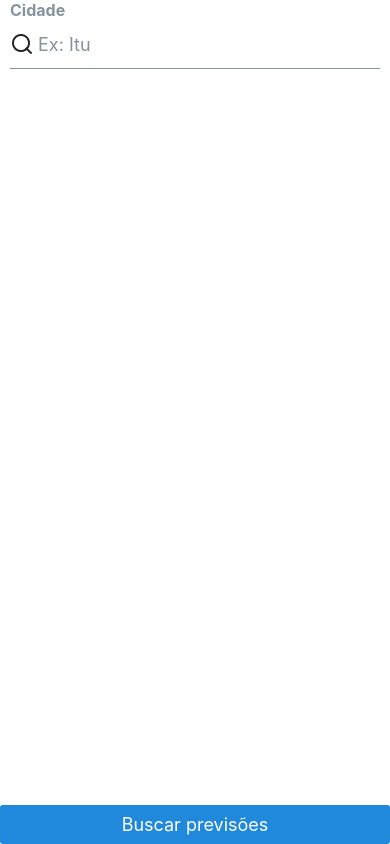
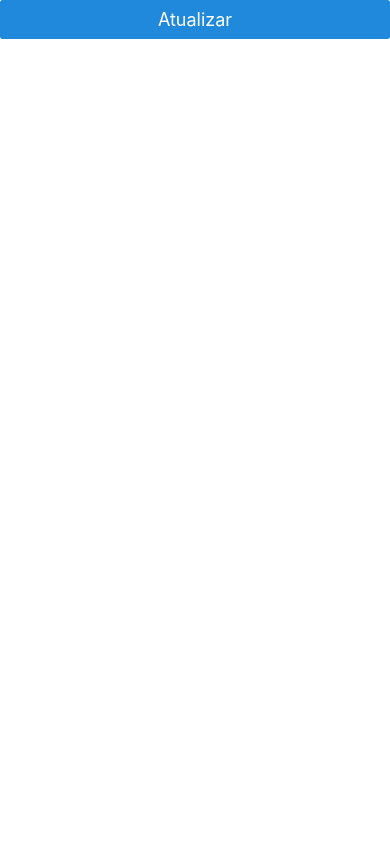
Before and after one commit to luanLTS/pdm-projeto-previsao-climatica, a React Native app: screen / in a window 390 px wide. Built offline with nearby package versions, Linux system fonts and the light colour scheme.

Commit message:
feat: implementa busca do historico da oracle cloud e estrutura da lista

```diff
--- a/App.js
+++ b/App.js
@@ -3,9 +3,10 @@ import { StyleSheet, Text, View } from "react-native";
 import { useEffect } from "react";
 import { getData } from "./services/OpenWeatherService";
 import SearchScreen from "./screens/SearchScreen";
+import HistoryScreen from "./screens/HistoryScreen";
 
 export default function App() {
-    return <SearchScreen />;
+    return <HistoryScreen />;
 }
 
 const styles = StyleSheet.create({
--- a/components/HistoryComponent.js
+++ b/components/HistoryComponent.js
@@ -1,10 +1,45 @@
-import { StyleSheet, Text, View } from "react-native";
-import React from "react";
+import { SafeAreaView, ScrollView, StyleSheet, Text, View } from "react-native";
+import React, { useState } from "react";
+import { Button, ListItem } from "@rneui/themed";
+import { getHistory } from "../services/OracleService";
+import ListComponent from "./ListComponent";
 
 const HistoryComponent = () => {
+    const [historyForecast, setHistoryForecast] = useState([]);
+
+    const getHistoryForecast = () => {
+        getHistory()
+            .then((res) => {
+                setHistoryForecast(res.data.items);
+            })
+            .catch((err) => {
+                console.log(err);
+            });
+    };
+
+    function renderItem({ item }) {
+        return (
+            <ListItem>
+                <ListItem.Content style={styles.info}>
+                    <ListItem.Title>{item.cidade}</ListItem.Title>
+                    <ListItem.Title>
+                        {new Date(item.data_previso).toLocaleDateString()}
+                    </ListItem.Title>
+                </ListItem.Content>
+            </ListItem>
+        );
+    }
     return (
         <View>
-            <Text>HistoryComponent</Text>
+            <SafeAreaView style={styles.container}>
+                <ScrollView>
+                    <ListComponent
+                        data={historyForecast}
+                        renderItem={renderItem}
+                    />
+                </ScrollView>
+                <Button onPress={getHistoryForecast} title={"Atualizar"} />
+            </SafeAreaView>
         </View>
     );
 };
--- a/components/ListComponent.js
+++ b/components/ListComponent.js
@@ -1,56 +1,14 @@
-import { FlatList, StyleSheet, Text, View } from "react-native";
-import { ListItem, Image } from "@rneui/themed";
+import { FlatList, StyleSheet, View } from "react-native";
 import React from "react";
 
 const ListComponent = (props) => {
-    //uma função que irá receber o dado por parametro
-    // construir o html apresentando esse dado e retornar o HTML
-
-    /*
-    item = {
-        max: 23,
-        min: 10,
-        dataHora: "20-10-2022T00:00:00z",
-        icone: "10n",
-    };
-*/
-    function renderItem({ item }) {
-        return (
-            <ListItem>
-                <Image
-                    source={{
-                        uri: `http://openweathermap.org/img/wn/${item.icon}@4x.png`,
-                    }}
-                    containerStyle={styles.img}
-                />
-                <ListItem.Content style={styles.info}>
-                    <ListItem.Title>{item.dateTime}</ListItem.Title>
-                    <ListItem.Subtitle>
-                        Temperatura Máxima {Math.ceil(item.tempMax)} °C
-                    </ListItem.Subtitle>
-                    <ListItem.Subtitle>
-                        Temperatura Miníma {Math.ceil(item.tempMin)} °C
-                    </ListItem.Subtitle>
-                </ListItem.Content>
-            </ListItem>
-        );
-    }
-
     return (
         <View>
-            <FlatList data={props.data} renderItem={renderItem} />
+            <FlatList data={props.data} renderItem={props.renderItem} />
         </View>
     );
 };
 
 export default ListComponent;
 
-const styles = StyleSheet.create({
-    img: {
-        aspectRatio: 1,
-        flex: 1,
-    },
-    info: {
-        flex: 3,
-    },
-});
+const styles = StyleSheet.create({});
--- a/components/SearchComponent.js
+++ b/components/SearchComponent.js
@@ -1,7 +1,7 @@
 import { SafeAreaView, ScrollView, StatusBar, StyleSheet } from "react-native";
 import React, { useState } from "react";
 import { getData } from "../services/OpenWeatherService";
-import { Button, Input } from "@rneui/themed";
+import { Button, Image, Input, ListItem } from "@rneui/themed";
 import ListComponent from "./ListComponent";
 import { saveHistory } from "../services/OracleService";
 
@@ -10,6 +10,28 @@ const SearchComponent = () => {
         searchTerm: "",
         forecastList: [],
     });
+
+    function renderItem({ item }) {
+        return (
+            <ListItem>
+                <Image
+                    source={{
+                        uri: `http://openweathermap.org/img/wn/${item.icon}@4x.png`,
+                    }}
+                    containerStyle={styles.img}
+                />
+                <ListItem.Content style={styles.info}>
+                    <ListItem.Title>{item.dateTime}</ListItem.Title>
+                    <ListItem.Subtitle>
+                        Temperatura Máxima {Math.ceil(item.tempMax)} °C
+                    </ListItem.Subtitle>
+                    <ListItem.Subtitle>
+                        Temperatura Miníma {Math.ceil(item.tempMin)} °C
+                    </ListItem.Subtitle>
+                </ListItem.Content>
+            </ListItem>
+        );
+    }
 
     const onSearch = () => {
         let cidade = state.searchTerm;
@@ -46,7 +68,10 @@ const SearchComponent = () => {
                 onChangeText={(newValue) => setState({ searchTerm: newValue })}
             />
             <ScrollView>
-                <ListComponent data={state.forecastList} />
+                <ListComponent
+                    data={state.forecastList}
+                    renderItem={renderItem}
+                />
             </ScrollView>
             <Button title="Buscar previsões" onPress={onSearch} />
         </SafeAreaView>
@@ -61,4 +86,11 @@ const styles = StyleSheet.create({
         marginTop: StatusBar.currentHeight || 0,
         padding: 10,
     },
+    img: {
+        aspectRatio: 1,
+        flex: 1,
+    },
+    info: {
+        flex: 3,
+    },
 });
--- a/screens/HistoryScreen.js
+++ b/screens/HistoryScreen.js
@@ -1,12 +1,9 @@
 import { StyleSheet, Text, View } from "react-native";
 import React from "react";
+import HistoryComponent from "../components/HistoryComponent";
 
 const HistoryScreen = () => {
-    return (
-        <View>
-            <Text>HistoryScreen</Text>
-        </View>
-    );
+    return <HistoryComponent />;
 };
 
 export default HistoryScreen;
```
